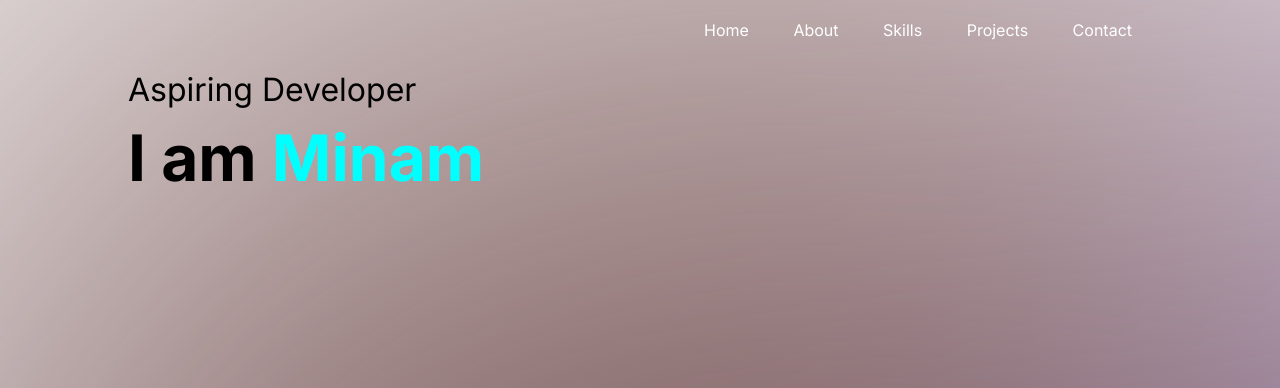
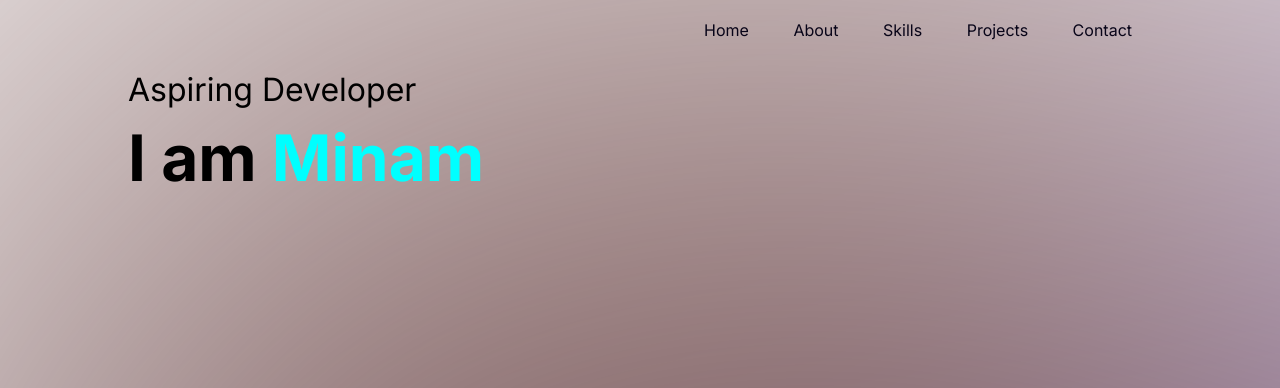
Before and after one commit to minst13/portfolio, a plain HTML site: page index.html in a window 1280 px wide. Shown: the top 388 px of the page. Drawn offline with Linux system fonts and the light colour scheme.

Commit message:
Update style.css

```diff
--- a/style.css
+++ b/style.css
@@ -43,7 +43,7 @@ nav {
 
 .nav-container ul li a {
     text-decoration: none;
-    color: #fff;
+    color: #080418;
     font-size: 1rem;
     position: relative;
 }
```
